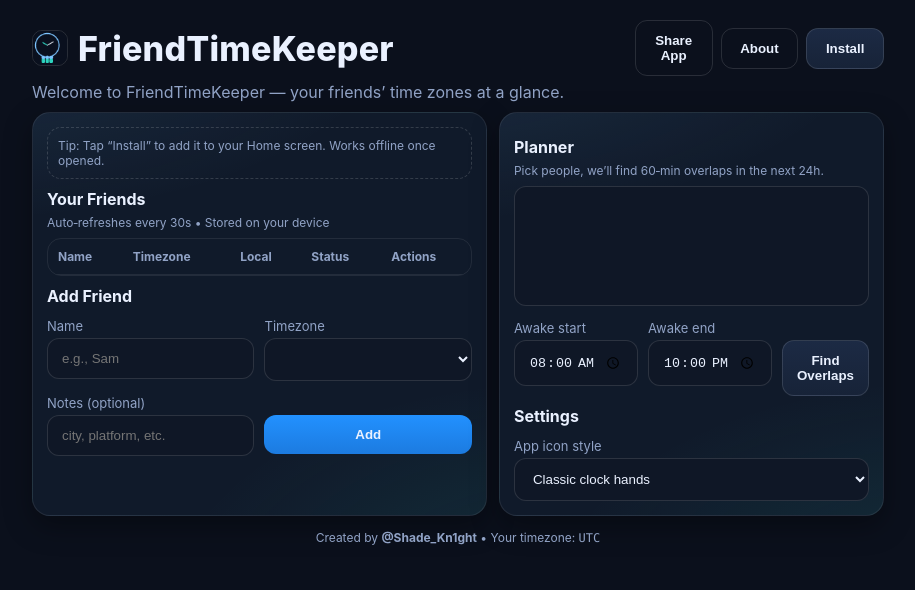
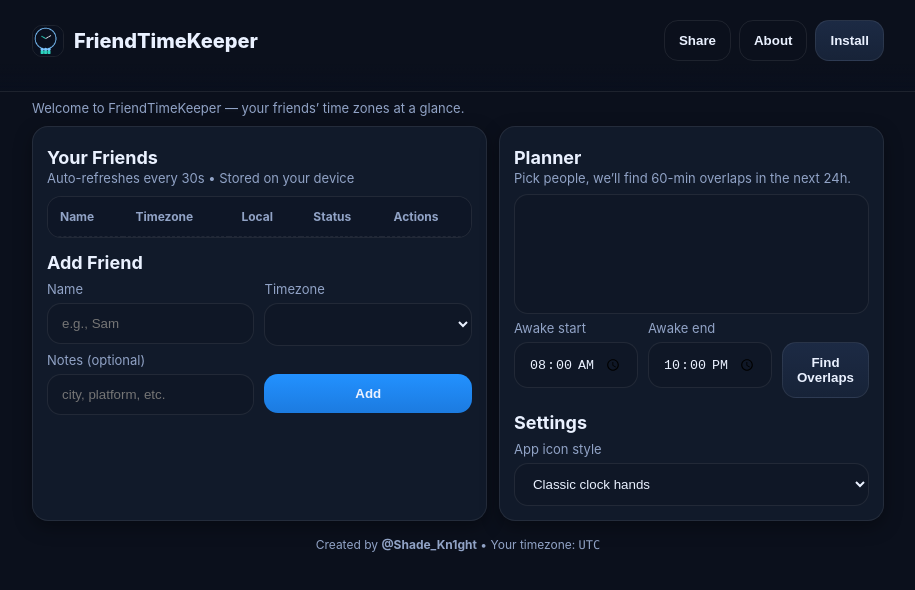
Before and after one commit to ShadeKn1ght/Friendtimekeeper, a plain HTML site: page index.html in a window 1280 px wide. Shown: the whole page, without its empty margins (182-1097 px from the left). Drawn offline with Linux system fonts and the light colour scheme.

Commit message:
Add files via upload

```diff
--- a/index.html
+++ b/index.html
@@ -6,81 +6,90 @@
 <link rel='manifest' href='manifest.webmanifest'>
 <link rel='icon' type='image/png' href='favicon.png'>
 <style>
-:root{--bg:#0b101c;--card:#101a2a;--muted:#91a3c6;--text:#eaf1ff;--accent:#7cc4ff;--mint:#2dd4bf;--danger:#ef4444;--ok:#10b981;}
-*{box-sizing:border-box}body{margin:0;background:#0b101c;color:var(--text);font-family:Inter,system-ui,-apple-system,Segoe UI,Roboto,'Helvetica Neue',Arial,'Noto Sans',sans-serif}
-.wrap{max-width:880px;margin:20px auto;padding:0 14px}
-.card{background:radial-gradient(1000px 420px at -20% -20%,rgba(124,196,255,.12),transparent 45%),radial-gradient(900px 480px at 120% 120%,rgba(45,212,191,.12),transparent 45%),var(--card);border:1px solid rgba(255,255,255,.08);border-radius:18px;padding:14px;box-shadow:0 10px 28px rgba(0,0,0,.35)}
-.title{font-weight:800;font-size:clamp(22px,5vw,34px);letter-spacing:.2px;display:flex;align-items:center;gap:10px}
-.subtitle{color:var(--muted);margin-top:6px}.row{display:flex;gap:10px;align-items:flex-start}.row>*{flex:1}
-button,select,input,textarea{width:100%;padding:12px 14px;border-radius:12px;border:1px solid rgba(255,255,255,.12);background:#0f1726;color:var(--text);outline:none}
-button{background:linear-gradient(180deg,#1c2a44,#172338);font-weight:700;cursor:pointer}
-button.primary{background:linear-gradient(180deg,#2291ff,#1c7be0);border:none}
-button.ghost{background:transparent}button.danger{background:linear-gradient(180deg,#ef4444,#dc2626);border:none}
-label{display:block;font-size:13px;color:var(--muted);margin:6px 0 4px}
-table{width:100%;border-collapse:separate;border-spacing:0}thead th{text-align:left;font-size:12px;color:var(--muted);border-bottom:1px solid rgba(255,255,255,.08);padding:10px}tbody td{padding:10px;border-bottom:1px dashed rgba(255,255,255,.06)}
-.chip{display:inline-block;padding:6px 10px;border-radius:999px;background:#0f1728;border:1px solid rgba(255,255,255,.12);font-size:12px}
-.pill{display:inline-flex;align-items:center;padding:6px 10px;border-radius:999px;font-size:12px;border:1px solid rgba(255,255,255,.12)}
-.pill.ok{background:rgba(16,185,129,.9);color:#031a12}.pill.warn{background:rgba(245,158,11,.9);color:#3b2502}.pill.no{background:rgba(239,68,68,.9);color:#3b0606}
-.muted{color:var(--muted)}.mono{font-family:ui-monospace,SFMono-Regular,Menlo,Consolas,'Roboto Mono',monospace}
-.headerbar{display:flex;justify-content:space-between;align-items:center;gap:8px;flex-wrap:wrap}.menu{display:flex;gap:8px}.right{display:flex;gap:8px;align-items:center}
-.mini{font-size:12px}.grid{display:grid;gap:12px}@media(min-width:860px){.grid{grid-template-columns:2fr 1fr}}.section-title{font-weight:700;margin:10px 0 6px}.mt8{margin-top:8px}.mt10{margin-top:10px}
-.welcome{border:1px dashed rgba(255,255,255,.15);border-radius:14px;padding:10px}.footer{color:var(--muted);font-size:12px;margin-top:14px;text-align:center}
-dialog{border:none;border-radius:16px;padding:0;overflow:hidden}dialog .dlg{padding:16px;background:var(--card);color:var(--text)}.icon-preview{width:40px;height:40px;border-radius:10px;background:#0a1020;display:flex;align-items:center;justify-content:center;border:1px solid rgba(255,255,255,.08)}
+:root{
+  --bg:#0b101c;--card:#111a2a;--card2:#0f1726;--muted:#91a3c6;--text:#eaf1ff;
+  --accent:#7cc4ff;--mint:#2dd4bf;--danger:#ef4444;--ok:#10b981;--border:rgba(255,255,255,.08);
+}
+*{box-sizing:border-box} body{margin:0;background:var(--bg);color:var(--text);
+  font-family:Inter,system-ui,-apple-system,Segoe UI,Roboto,'Helvetica Neue',Arial,'Noto Sans',sans-serif}
+.header{position:sticky;top:0;z-index:5;background:linear-gradient(180deg,#0b101c,#0b101c 70%,transparent);
+  backdrop-filter:saturate(120%) blur(6px);padding:12px 14px;border-bottom:1px solid var(--border)}
+.wrap{max-width:880px;margin:0 auto;padding:8px 14px 18px}
+.brand{display:flex;align-items:center;gap:10px;font-weight:800;font-size:20px}
+.actions{display:flex;gap:8px}
+.btn,.input,.select{width:100%;padding:12px 14px;border-radius:14px;border:1px solid var(--border);background:var(--card2);color:var(--text)}
+.btn{background:linear-gradient(180deg,#1c2a44,#172338);font-weight:700;cursor:pointer}
+.btn.primary{background:linear-gradient(180deg,#2291ff,#1c7be0);border:none}
+.btn.ghost{background:transparent}
+.btn.danger{background:linear-gradient(180deg,#ef4444,#dc2626);border:none}
+label{display:block;font-size:13px;color:var(--muted);margin:6px 0 6px}
+.card{background:var(--card);border:1px solid var(--border);border-radius:16px;padding:14px;box-shadow:0 6px 18px rgba(0,0,0,.35)}
+.h1{font-size:18px;font-weight:700;margin:6px 0 2px}
+.sub{color:var(--muted);font-size:13px}
+.grid{display:grid;gap:12px} @media(min-width:860px){.grid{grid-template-columns:2fr 1fr}}
+.table{width:100%;border-collapse:separate;border-spacing:0;border:1px solid var(--border);border-radius:14px;overflow:hidden;background:var(--card2)}
+th,td{padding:12px;border-bottom:1px dashed var(--border);text-align:left} th{font-size:12px;color:var(--muted);background:#0e1626}
+.row{display:flex;gap:10px} .row>*{flex:1}
+.pill{display:inline-flex;align-items:center;padding:6px 10px;border-radius:999px;border:1px solid var(--border);font-size:12px}
+.pill.ok{background:rgba(16,185,129,.9);color:#031a12}
+.pill.warn{background:rgba(245,158,11,.9);color:#3b2502}
+.pill.no{background:rgba(239,68,68,.9);color:#3b0606}
+.chip{display:inline-block;padding:6px 10px;border-radius:999px;background:#0f1728;border:1px solid var(--border);font-size:12px}
+.muted{color:var(--muted)} .mono{font-family:ui-monospace,SFMono-Regular,Menlo,Consolas,'Roboto Mono',monospace}
+.footer{color:var(--muted);font-size:12px;margin:16px 0 24px;text-align:center}
 </style>
 </head><body>
-<div class='wrap'>
-  <div class='headerbar'>
-    <div class='title'>
-      <img id='appIcon' src='icon-192.png' alt='' style='width:36px;height:36px;border-radius:10px;border:1px solid rgba(255,255,255,.12)'>
-      FriendTimeKeeper
-    </div>
-    <div class='right'>
-      <button id='shareBtn' class='ghost'>Share App</button>
-      <button id='aboutBtn' class='ghost'>About</button>
-      <button id='installBtn'>Install</button>
+  <div class="header">
+    <div class="wrap" style="display:flex;align-items:center;justify-content:space-between;gap:10px">
+      <div class="brand"><img id="appIcon" src="icon-192.png" width="32" height="32" style="border-radius:10px;border:1px solid var(--border)"> FriendTimeKeeper</div>
+      <div class="actions"><button id="shareBtn" class="btn ghost">Share</button><button id="aboutBtn" class="btn ghost">About</button><button id="installBtn" class="btn">Install</button></div>
     </div>
   </div>
-  <div class='subtitle'>Welcome to FriendTimeKeeper — your friends’ time zones at a glance.</div>
 
-  <div class='grid mt10'>
-    <div class='card'>
-      <div class='welcome'><div class='mini muted'>Tip: Tap “Install” to add it to your Home screen. Works offline once opened.</div></div>
-      <div class='section-title'>Your Friends</div>
-      <div class='mini muted'>Auto‑refreshes every 30s • Stored on your device</div>
-      <div class='mt8' style='border:1px solid rgba(255,255,255,.08);border-radius:14px;overflow:hidden'>
-        <table><thead><tr><th>Name</th><th>Timezone</th><th>Local</th><th>Status</th><th>Actions</th></tr></thead><tbody id='rows'></tbody></table>
+  <div class="wrap">
+    <div class="sub" style="margin-bottom:10px">Welcome to FriendTimeKeeper — your friends’ time zones at a glance.</div>
+
+    <div class="grid">
+      <div class="card">
+        <div class="h1">Your Friends</div>
+        <div class="sub">Auto-refreshes every 30s • Stored on your device</div>
+
+        <table class="table" style="margin-top:10px">
+          <thead><tr><th>Name</th><th>Timezone</th><th>Local</th><th>Status</th><th>Actions</th></tr></thead>
+          <tbody id="rows"></tbody>
+        </table>
+
+        <div class="h1" style="margin-top:14px">Add Friend</div>
+        <div class="row">
+          <div><label for="name">Name</label><input id="name" class="input" placeholder="e.g., Sam"></div>
+          <div><label for="tz">Timezone</label><select id="tz" class="select"></select></div>
+        </div>
+        <div class="row">
+          <div><label for="notes">Notes (optional)</label><input id="notes" class="input" placeholder="city, platform, etc."></div>
+          <div><label>&nbsp;</label><button id="addBtn" class="btn primary">Add</button></div>
+        </div>
       </div>
-      <div class='section-title mt10'>Add Friend</div>
-      <div class='row'>
-        <div><label for='name'>Name</label><input id='name' placeholder='e.g., Sam'></div>
-        <div><label for='tz'>Timezone</label><select id='tz'></select></div>
-      </div>
-      <div class='row mt8'>
-        <div><label for='notes'>Notes (optional)</label><input id='notes' placeholder='city, platform, etc.'></div>
-        <div><label>&nbsp;</label><button id='addBtn' class='primary'>Add</button></div>
+
+      <div class="card">
+        <div class="h1">Planner</div>
+        <div class="sub">Pick people, we’ll find 60-min overlaps in the next 24h.</div>
+        <div class="row" style="margin-top:8px"><select id="multi" class="select" multiple style="min-height:120px"></select></div>
+        <div class="row">
+          <div><label>Awake start</label><input id="awakeStart" class="input" type="time" value="08:00"></div>
+          <div><label>Awake end</label><input id="awakeEnd" class="input" type="time" value="22:00"></div>
+          <div><label>&nbsp;</label><button id="planBtn" class="btn">Find Overlaps</button></div>
+        </div>
+        <div id="plan" style="margin-top:8px"></div>
+
+        <div class="h1" style="margin-top:14px">Settings</div>
+        <div class="row">
+          <div><label>App icon style</label><select id="iconStyle" class="select"><option value="classic">Classic clock hands</option><option value="digital">Digital clock</option></select></div>
+        </div>
       </div>
     </div>
 
-    <div class='card'>
-      <div class='section-title'>Planner</div>
-      <div class='mini muted'>Pick people, we’ll find 60‑min overlaps in the next 24h.</div>
-      <div class='row mt8'><select id='multi' multiple style='min-height:120px'></select></div>
-      <div class='row mt8'>
-        <div><label>Awake start</label><input id='awakeStart' type='time' value='08:00'></div>
-        <div><label>Awake end</label><input id='awakeEnd' type='time' value='22:00'></div>
-        <div><label>&nbsp;</label><button id='planBtn'>Find Overlaps</button></div>
-      </div>
-      <div id='plan' class='mt8'></div>
-
-      <div class='section-title mt10'>Settings</div>
-      <div class='row'><div><label>App icon style</label><select id='iconStyle'><option value='classic'>Classic clock hands</option><option value='digital'>Digital clock</option></select></div></div>
-    </div>
+    <div class="footer">Created by <strong>@Shade_Kn1ght</strong> • Your timezone: <span id="myTZ" class="mono"></span></div>
   </div>
-
-  <div class='footer'>Created by <strong>@Shade_Kn1ght</strong> • Your timezone: <span id='myTZ' class='mono'></span></div>
-</div>
-
-<dialog id='aboutDialog'><div class='dlg'><h3>About FriendTimeKeeper</h3><p class='muted'>Track friends worldwide, see their local time, and find overlap windows that work for everyone. Works offline and installable to your Home screen.</p><p>Created by <strong>@Shade_Kn1ght</strong>.</p><div class='row'><div><label>Current icon preview</label><div class='icon-preview'><img id='iconPreview' src='icon-192.png' style='width:30px;height:30px;border-radius:8px'></div></div><div><label>&nbsp;</label><button id='closeAbout'>Close</button></div></div></div></dialog>
 
 <script>
 if('serviceWorker' in navigator){addEventListener('load',()=>navigator.serviceWorker.register('./sw.js'));}
@@ -88,7 +97,10 @@ let deferredPrompt=null;const installBtn=document.getElementById('installBtn');
 addEventListener('beforeinstallprompt',e=>{e.preventDefault();deferredPrompt=e;installBtn.style.display='inline-block';});
 installBtn.addEventListener('click',async()=>{if(!deferredPrompt)return;deferredPrompt.prompt();await deferredPrompt.userChoice;deferredPrompt=null;installBtn.style.display='none';});
 
-const rows=document.getElementById('rows'),nameEl=document.getElementById('name'),tzEl=document.getElementById('tz'),notesEl=document.getElementById('notes'),addBtn=document.getElementById('addBtn'),multi=document.getElementById('multi'),awakeStart=document.getElementById('awakeStart'),awakeEnd=document.getElementById('awakeEnd'),planBtn=document.getElementById('planBtn'),plan=document.getElementById('plan'),myTZ=document.getElementById('myTZ'),iconStyleSel=document.getElementById('iconStyle'),appIcon=document.getElementById('appIcon'),iconPreview=document.getElementById('iconPreview'),aboutBtn=document.getElementById('aboutBtn'),aboutDialog=document.getElementById('aboutDialog'),closeAbout=document.getElementById('closeAbout'),shareBtn=document.getElementById('shareBtn');
+const rows=document.getElementById('rows'),nameEl=document.getElementById('name'),tzEl=document.getElementById('tz'),notesEl=document.getElementById('notes'),
+addBtn=document.getElementById('addBtn'),multi=document.getElementById('multi'),awakeStart=document.getElementById('awakeStart'),
+awakeEnd=document.getElementById('awakeEnd'),planBtn=document.getElementById('planBtn'),plan=document.getElementById('plan'),
+myTZ=document.getElementById('myTZ'),iconStyleSel=document.getElementById('iconStyle'),appIcon=document.getElementById('appIcon');
 const LS_KEY='ftk:data:v1', LS_ICON='ftk:iconStyle'; let state=load()||seed();
 function seed(){const s=[{id:uid(),name:'Sophie',tz:'Europe/London',notes:'London, UK'},{id:uid(),name:'Lucas',tz:'America/Sao_Paulo',notes:'São Paulo, Brazil'},{id:uid(),name:'Aiko',tz:'Asia/Tokyo',notes:'Tokyo, Japan'}]; save(s); return s;}
 function load(){try{return JSON.parse(localStorage.getItem(LS_KEY));}catch{return null}}
@@ -98,19 +110,19 @@ function fmt(d,tz){return new Intl.DateTimeFormat(undefined,{hour:'2-digit',minu
 function hour(d,tz){return Number(new Intl.DateTimeFormat('en-GB',{hour:'2-digit',hour12:false,timeZone:tz}).format(d));}
 function offsetStr(tz){const now=new Date();const p=new Intl.DateTimeFormat('en-US',{timeZone:tz,timeZoneName:'shortOffset'}).formatToParts(now);const t=p.find(x=>x.type==='timeZoneName');return t?t.value.replace('GMT','UTC'):'UTC±0';}
 function status(h){if(h>=8&&h<22)return['Awake','ok'];if((h>=6&&h<8)||h>=22)return['Maybe','warn'];return['Asleep','no'];}
-function esc(s){return (s||'').replace(/[&<>"']/g,c=>({"&":"&amp;","<":"&lt;",">":"&gt;","\"":"&quot;","'":"&#39;"}[c]));}
+function esc(s){return (s||'').replace(/[&<>"']/g,c=>({'&':'&amp;','<':'&lt;','>':'&gt;','"':'&quot;','\'':'&#39;'}[c]));}
 function populateTZ(){const zones=(Intl.supportedValuesOf?Intl.supportedValuesOf('timeZone'):['UTC','Europe/London','Asia/Tokyo','America/New_York','Australia/Brisbane']); zones.forEach(z=>{const o=document.createElement('option');o.value=z;o.textContent=z;tzEl.appendChild(o);}); tzEl.value=Intl.DateTimeFormat().resolvedOptions().timeZone||'UTC';}
-function render(){myTZ.textContent = Intl.DateTimeFormat().resolvedOptions().timeZone; const now=new Date(); rows.innerHTML=''; const sorted=[...state].sort((a,b)=>{const ha=hour(now,a.tz),hb=hour(now,b.tz); return ha===hb? a.name.localeCompare(b.name): ha-hb;}); sorted.forEach(f=>{const h=hour(now,f.tz); const [lab,cls]=status(h); const tr=document.createElement('tr'); tr.innerHTML=`<td><strong>${esc(f.name)}</strong><div class='mini muted'>${esc(f.notes||'')}</div></td><td class='muted'>${esc(f.tz)} <span class='chip mono'>${offsetStr(f.tz)}</span></td><td class='mono'>${fmt(now,f.tz)}</td><td><span class='pill ${cls}'>${lab}</span></td><td><div class='menu'><button data-act='copy' data-id='${f.id}'>Copy time</button><button data-act='del' data-id='${f.id}' class='danger'>Remove</button></div></td>`; rows.appendChild(tr); }); rows.querySelectorAll('button').forEach(b=>b.addEventListener('click',e=>{const id=e.currentTarget.getAttribute('data-id');const act=e.currentTarget.getAttribute('data-act'); if(act==='del'){state=state.filter(x=>x.id!==id); save(state);} if(act==='copy'){const f=state.find(x=>x.id===id); navigator.clipboard?.writeText(fmt(new Date(),f.tz)+' ('+f.tz+')'); e.currentTarget.textContent='Copied!'; setTimeout(()=>e.currentTarget.textContent='Copy time',900); }}));}
+function render(){myTZ.textContent=Intl.DateTimeFormat().resolvedOptions().timeZone; const now=new Date(); rows.innerHTML=''; const sorted=[...state].sort((a,b)=>{const ha=hour(now,a.tz),hb=hour(now,b.tz); return ha===hb? a.name.localeCompare(b.name): ha-hb;}); sorted.forEach(f=>{const h=hour(now,f.tz); const [lab,cls]=status(h); const tr=document.createElement('tr'); tr.innerHTML=`<td><strong>${esc(f.name)}</strong><div class='muted' style='font-size:12px'>${esc(f.notes||'')}</div></td><td class='muted'>${esc(f.tz)} <span class='chip mono'>${offsetStr(f.tz)}</span></td><td class='mono'>${fmt(now,f.tz)}</td><td><span class='pill ${cls}'>${lab}</span></td><td><div class='row' style='gap:8px'><button data-act='copy' data-id='${f.id}' class='btn'>Copy</button><button data-act='del' data-id='${f.id}' class='btn danger'>Remove</button></div></td>`; rows.appendChild(tr); }); rows.querySelectorAll('button').forEach(b=>b.addEventListener('click',e=>{const id=e.currentTarget.getAttribute('data-id');const act=e.currentTarget.getAttribute('data-act'); if(act==='del'){state=state.filter(x=>x.id!==id); save(state);} if(act==='copy'){const f=state.find(x=>x.id===id); navigator.clipboard?.writeText(fmt(new Date(),f.tz)+' ('+f.tz+')'); e.currentTarget.textContent='Copied!'; setTimeout(()=>e.currentTarget.textContent='Copy',900); }}));}
 function refresh(){render(); fillMulti();}
 function fillMulti(){multi.innerHTML=''; state.forEach(f=>{const o=document.createElement('option'); o.value=f.id; o.textContent=f.name+' — '+f.tz; multi.appendChild(o);});}
 function addFriend(){const nm=nameEl.value.trim(), tz=tzEl.value, nt=notesEl.value.trim(); if(!nm||!tz)return; state.push({id:uid(),name:nm,tz,notes:nt}); nameEl.value='';notesEl.value=''; save(state);}
-function findOverlaps(ids,start='08:00',end='22:00'){const chosen=state.filter(f=>ids.includes(f.id)); if(chosen.length<2)return[]; const now=new Date(); const [sH,sM]=start.split(':').map(Number), [eH,eM]=end.split(':').map(Number); const slots=[]; for(let step=0;step<=48;step++){const st=new Date(now.getTime()+step*30*60000), en=new Date(st.getTime()+60*60000); const ok=chosen.every(fr=>{const h1=hour(st,fr.tz), m1=Number(new Intl.DateTimeFormat('en-GB',{minute:'2-digit',timeZone:fr.tz}).format(st)), h2=hour(en,fr.tz), m2=Number(new Intl.DateTimeFormat('en-GB',{minute:'2-digit',timeZone:fr.tz}).format(en)); const startOK=(h1>sH||(h1===sH&&m1>=sM)), endOK=(h2<eH||(h2===eH&&m2<=eM)); return startOK&&endOK;}); if(ok) slots.push(st);} return slots.slice(0,10);}
+function findOverlaps(ids,start='08:00',end='22:00'){const chosen=state.filter(f=>ids.includes(f.id)); if(chosen.length<2)return[]; const now=new Date(); const [sH,sM]=start.split(':' ).map(Number), [eH,eM]=end.split(':' ).map(Number); const slots=[]; for(let step=0;step<=48;step++){const st=new Date(now.getTime()+step*30*60000), en=new Date(st.getTime()+60*60000); const ok=chosen.every(fr=>{const h1=hour(st,fr.tz), m1=Number(new Intl.DateTimeFormat('en-GB',{minute:'2-digit',timeZone:fr.tz}).format(st)), h2=hour(en,fr.tz), m2=Number(new Intl.DateTimeFormat('en-GB',{minute:'2-digit',timeZone:fr.tz}).format(en)); const startOK=(h1>sH||(h1===sH&&m1>=sM)), endOK=(h2<eH||(h2===eH&&m2<=eM)); return startOK&&endOK;}); if(ok) slots.push(st);} return slots.slice(0,10);}
 shareBtn.addEventListener('click', async()=>{const url=location.href, text='Install FriendTimeKeeper to track friends across time zones:'; if(navigator.share){try{await navigator.share({title:'FriendTimeKeeper', text, url});}catch(e){}} else {await navigator.clipboard?.writeText(url); alert('Link copied: '+url);} });
-function applyIcon(){const v=localStorage.getItem(LS_ICON)||'classic'; iconStyleSel.value=v; const src=v==='digital'?'icon-digital-192.png':'icon-192.png'; appIcon.src=src; iconPreview.src=src;}
+function applyIcon(){const v=localStorage.getItem(LS_ICON)||'classic'; iconStyleSel.value=v; const src=v==='digital'?'icon-digital-192.png':'icon-192.png'; appIcon.src=src;}
 iconStyleSel.addEventListener('change', ()=>{localStorage.setItem(LS_ICON, iconStyleSel.value); applyIcon();});
-aboutBtn.addEventListener('click', ()=>aboutDialog.showModal()); closeAbout.addEventListener('click', ()=>aboutDialog.close());
+document.getElementById('aboutBtn').addEventListener('click', ()=>alert('FriendTimeKeeper\nCreated by @Shade_Kn1ght'));
 addBtn.addEventListener('click', addFriend);
-planBtn.addEventListener('click', ()=>{const ids=Array.from(multi.selectedOptions).map(o=>o.value); const s=document.getElementById('awakeStart').value; const e=document.getElementById('awakeEnd').value; const slots=findOverlaps(ids,s,e); if(!slots.length){plan.innerHTML='<div class="mini muted">No overlaps in the next 24h for that window.</div>'; return;} plan.innerHTML=slots.map(dt=>{const lines=ids.map(id=>{const f=state.find(x=>x.id===id); return `<span class="chip">${f.name}: <span class="mono">${fmt(dt,f.tz)}</span> (${f.tz})</span>`;}).join(' '); return `<div style="padding:10px;border:1px solid rgba(255,255,255,.1);border-radius:12px;margin-bottom:6px"><div class="mini muted">Base slot: <span class="mono">${new Date(dt).toLocaleString()}</span></div>${lines}</div>`;}).join('');});
-function init(){populateTZ(); applyIcon(); refresh(); setInterval(render,30000);} init();
+planBtn.addEventListener('click', ()=>{const ids=Array.from(multi.selectedOptions).map(o=>o.value); const s=document.getElementById('awakeStart').value; const e=document.getElementById('awakeEnd').value; const slots=findOverlaps(ids,s,e); if(!slots.length){plan.innerHTML='<div class="sub">No overlaps in the next 24h for that window.</div>'; return;} plan.innerHTML=slots.map(dt=>{const lines=ids.map(id=>{const f=state.find(x=>x.id===id); return `<span class="chip">${f.name}: <span class="mono">${fmt(dt,f.tz)}</span> (${f.tz})</span>`;}).join(' '); return `<div class="card" style="padding:10px"> <div class="sub">Base slot: <span class="mono">${new Date(dt).toLocaleString()}</span></div>${lines}</div>`;}).join('');});
+function init(){const z=(Intl.supportedValuesOf?Intl.supportedValuesOf('timeZone'):['UTC','Europe/London','Asia/Tokyo','America/New_York','Australia/Brisbane']); z.forEach(zz=>{const o=document.createElement('option');o.value=zz;o.textContent=zz;tzEl.appendChild(o);}); tzEl.value=Intl.DateTimeFormat().resolvedOptions().timeZone||'UTC'; applyIcon(); refresh(); setInterval(render,30000);} init();
 </script>
 </body></html>
```
